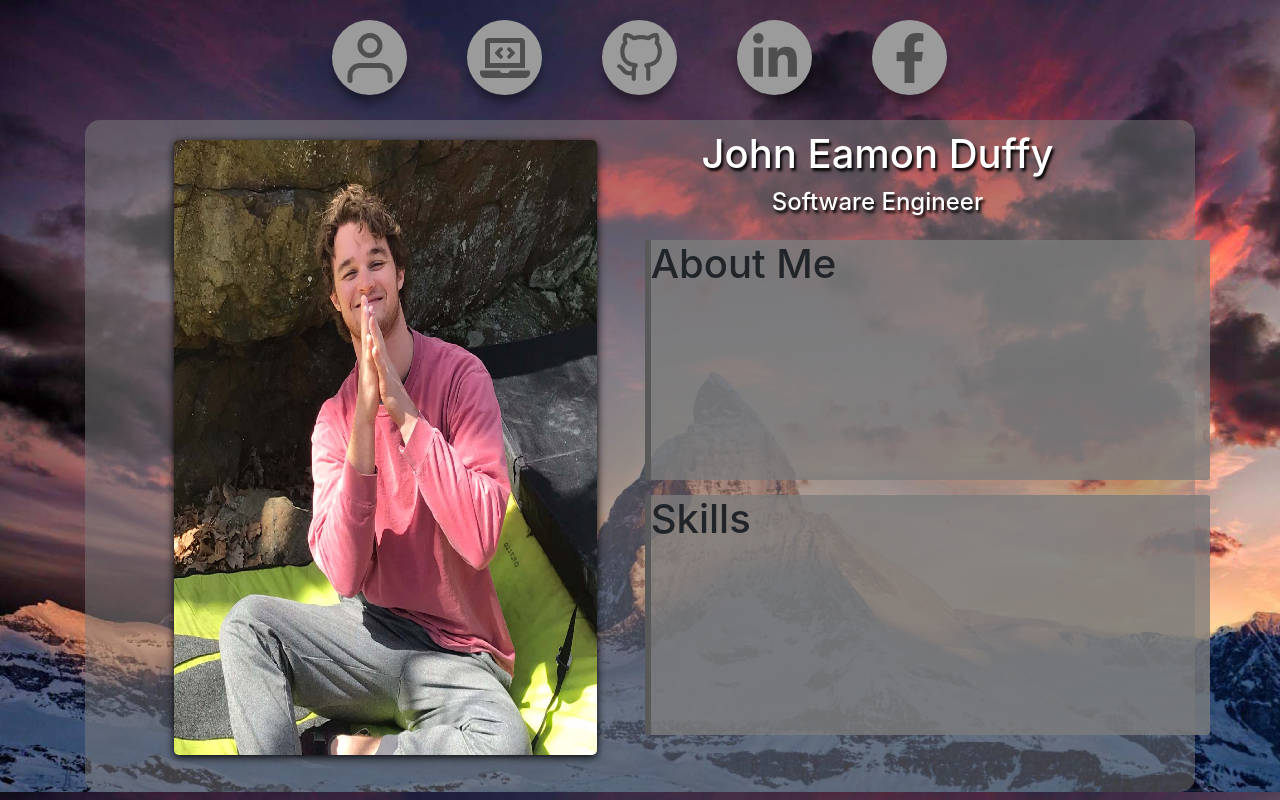
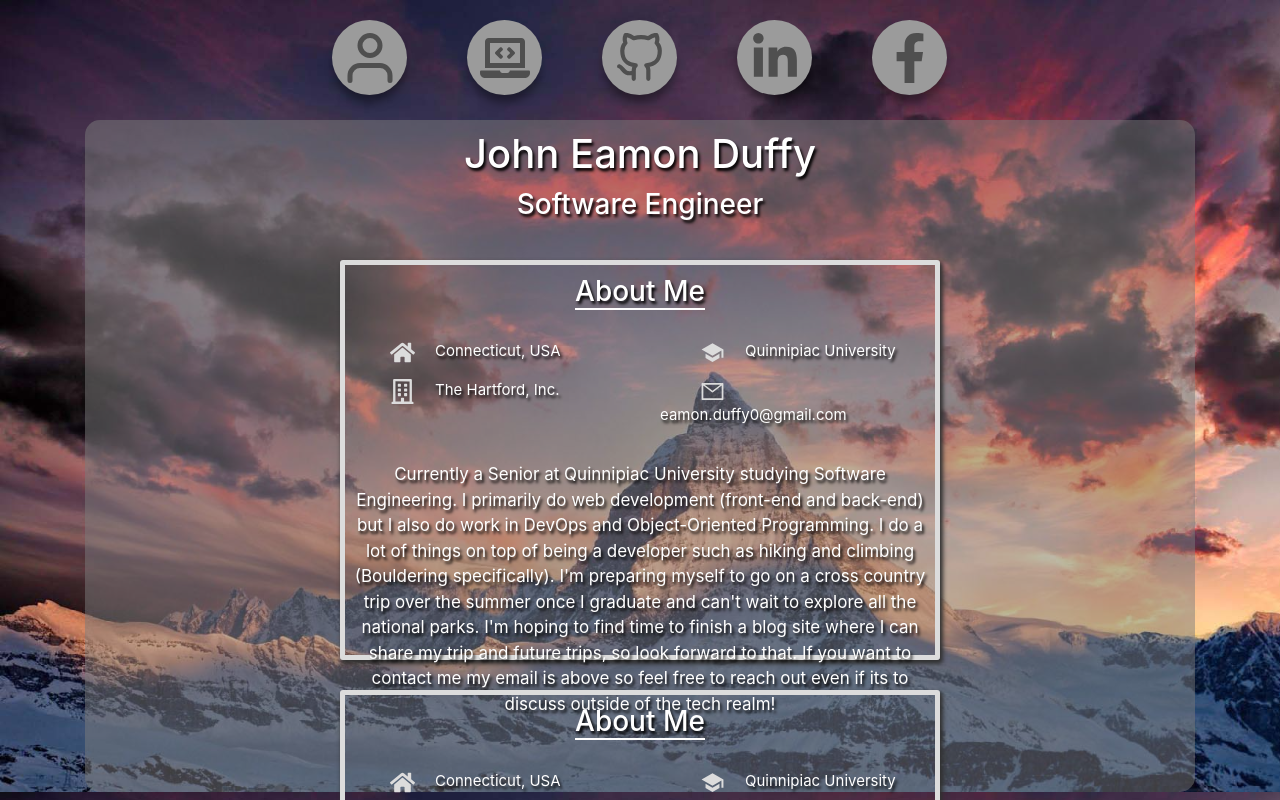
Before and after one commit to eamonduffy/Personal-Site, a React (Create React App) app: page / in a window 1280 px wide. Shown: the top 800 px of the page. Built offline with nearby package versions, Linux system fonts and the light colour scheme.

Commit message:
additions

```diff
--- a/src/Components/AboutMe.jsx
+++ b/src/Components/AboutMe.jsx
@@ -1,20 +1,88 @@
 import React from 'react';
 import styled from 'styled-components';
+import { Row, Col } from 'react-bootstrap'
+import { FaRegBuilding } from 'react-icons/fa';
+import { FaHome } from 'react-icons/fa'
+import { IoMdSchool } from 'react-icons/io'
+import { AiOutlineMail } from 'react-icons/ai'
 
 const AboutContainer = styled.div`
-  background-color: rgba(124, 124, 124, 0.8);
-  border-left: 6px solid #595959;
-  height: 30vh;
+  border: 5px solid #DCDCDC;
+  box-shadow: 2px 3px 4px 1px #313131;
+  height: 50vh;
   width: 600px;
-  margin-top: 15px;
-  margin-left: 15%;
+  margin-top: 30px;
+  margin-left: auto;
+  margin-right: auto;
   border-radius: 3px;
+  text-align: center;
 `;
+
+const Title = styled.h3`
+  // margin: 15px;
+  text-align: center;
+  margin-left: auto;
+  margin-right: auto;
+  margin-top: 10px;
+  margin-bottom: 30px;
+  color: white;
+  border-bottom: 2px solid white;
+  text-shadow: 2px 3px 3px #000000;
+`;
+
+const P = styled.p`
+  margin-left: 20px;
+  margin-right: 20px;
+  color: white;
+  text-shadow: 2px 3px 3px #000000;
+  font-size: 15px;
+`
+
+const D = styled.p`
+  margin-left: 19px;
+  margin-right: 19px;
+  margin-top: 20px;
+  color: white;
+  text-shadow: 2px 3px 3px #000000;
+  font-size: 17px;
+`
 
 export default function AboutMe() {
   return (
     <AboutContainer>
-      <h1>About Me</h1>
+      <Row>
+        <Title>About Me</Title>
+      </Row>
+      <Row>
+        <Col>
+          <Row>
+            <FaHome color="#DCDCDC" size="25" style={{ marginLeft: '60px' }} />
+            <P>Connecticut, USA</P>
+          </Row>
+          <Row>
+            <FaRegBuilding color="#DCDCDC" size="25" style={{ marginLeft: '60px' }} />
+            <P> The Hartford, Inc.</P>
+          </Row>
+        </Col>
+        <Col>
+          <Row>
+            <IoMdSchool color="#DCDCDC" size="25" style={{ marginLeft: '60px' }} />
+            <P> Quinnipiac University</P>
+          </Row>
+          <Row>
+            <AiOutlineMail color="#DCDCDC" size="25" style={{ marginLeft: '60px' }} />
+            <P> <a href="mailto:eamon.duffy0@gmail.com?Subject=Hello%20Eamon" style={{ color: 'white' }}>eamon.duffy0@gmail.com</a></P>
+          </Row>
+        </Col>
+      </Row>
+      <Row>
+        <D>Currently a Senior at Quinnipiac University studying Software Engineering. I primarily do web development (front-end and back-end) but I also do work in
+          DevOps and Object-Oriented Programming. I do a lot of things on top of being a developer such as hiking and climbing (Bouldering specifically). I'm preparing
+          myself to go on a cross country trip over the summer once I graduate and can't wait to explore all the national parks. I'm hoping to find time to finish a blog
+          site where I can share my trip and future trips, so look forward to that. If you want to contact me my email is above so feel free to reach out even if its to discuss outside
+          of the tech realm!</D>
+      </Row>
+
     </AboutContainer>
   );
 }
--- a/src/Components/ProfileView.jsx
+++ b/src/Components/ProfileView.jsx
@@ -20,7 +20,7 @@ const Name = styled.h1`
   text-shadow: 2px 3px 3px #000000;
 `;
 
-const Title = styled.h4`
+const Title = styled.h3`
   // margin: 15px;
   text-align: center;
   margin-left: auto;
@@ -42,9 +42,28 @@ export default function ProfileView(props) {
   return (
     <ProView>
       <Row>
+        <Name>John Eamon Duffy</Name>
+      </Row>
+      <Row>
+        <Title>Software Engineer</Title>
+      </Row>
+      {/* About Me */}
+      <Row>
+        <Col>
+          <AboutMe />
+        </Col>
+        <Col>
+          <AboutMe />
+        </Col>
+      </Row>
+      {/* Skills & Interests */}
+      <Row>
+
+      </Row>
+      {/* <Row>
         <Col lg={5}>
           <ProfilePic src={profilePic}></ProfilePic>
-          {/* <ImgCarousel></ImgCarousel> */}
+          <ImgCarousel></ImgCarousel>
         </Col>
         <Col lg={7}>
           <Row>
@@ -60,7 +79,7 @@ export default function ProfileView(props) {
             <Skills></Skills>
           </Row>
         </Col>
-      </Row>
+      </Row> */}
     </ProView>
   );
 }
```
